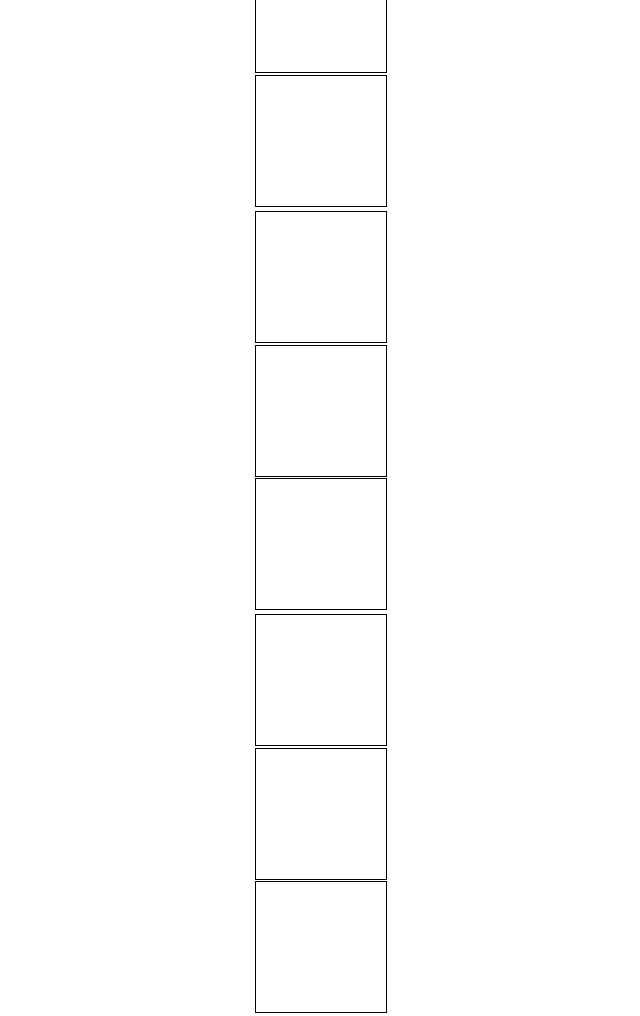
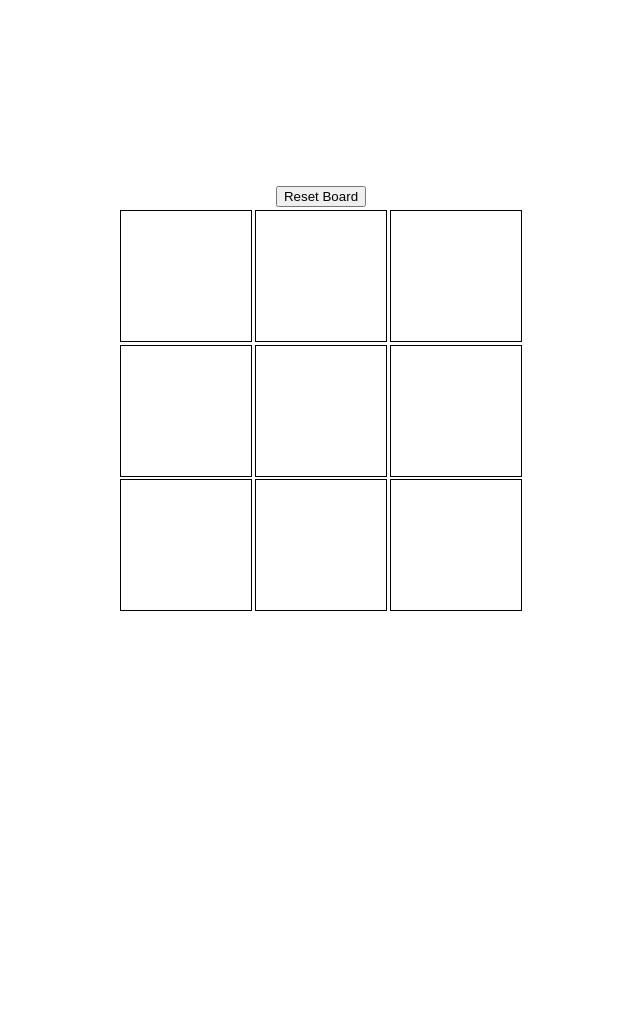
Before and after one commit to LineZealot/odin-tic-tac-toe, a website: page index.html in a window 1280 px wide. Shown: the whole page, without its empty margins (319-959 px from the left). After the commit the page ends 800 px from the top, so only its background shows below. Drawn offline with Linux system fonts and the light colour scheme.

Commit message:
styl.css game-row display flex

```diff
--- a/style.css
+++ b/style.css
@@ -16,6 +16,10 @@ html {
   align-items: center;
 }
 
+.game-row {
+    display: flex;
+}
+
 .game-square {
   display: flex;
   flex-direction: row;
```
